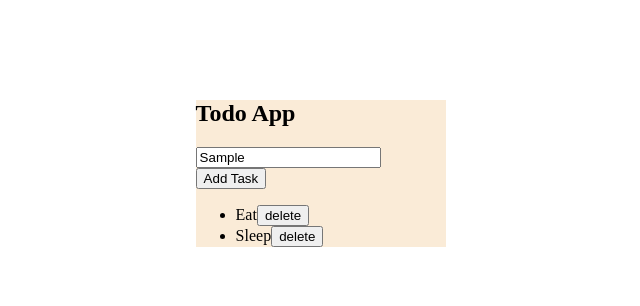
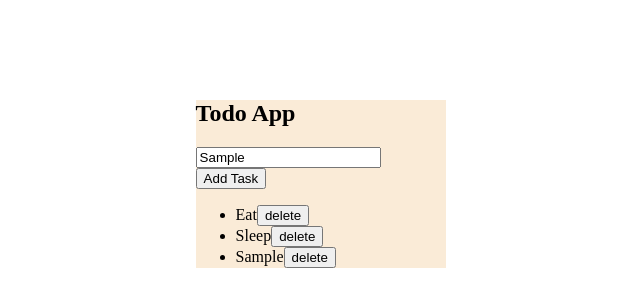
Before and after one commit to vdjamod/Todo, a plain HTML site: page index.html in a window 1280 px wide. Both pictures are taken after typing "Sample" into the empty fields and a click on the button "Add Task". Shown: the whole page, without its empty margins (318-958 px from the left). Drawn offline with Linux system fonts and the light colour scheme.

Commit message:
app.js Updeted

```diff
--- a/app.js
+++ b/app.js
@@ -0,0 +1,13 @@
+let submitBtn = document.getElementById("submitbtn");
+
+submitBtn.addEventListener("click", () => {
+  let work = document.getElementById("inputBox").value;
+  let ulList = document.getElementById("ulList");
+  let li = document.createElement("li");
+  li.innerHTML = work;
+  let deleteBtn = document.createElement("button");
+  deleteBtn.classList = "deleteBtn";
+  deleteBtn.innerText = "delete";
+  li.append(deleteBtn);
+  ulList.append(li);
+});
--- a/index.html
+++ b/index.html
@@ -1,20 +1,20 @@
 <!DOCTYPE html>
 <html lang="en">
   <head>
-    <meta charset="UTF-8">
-    <meta name="viewport" content="width=device-width, initial-scale=1.0">
+    <meta charset="UTF-8" />
+    <meta name="viewport" content="width=device-width, initial-scale=1.0" />
     <title>Todo App</title>
-    <link rel="stylesheet" href="/style.css">
+    <link rel="stylesheet" href="/style.css" />
   </head>
   <body>
     <div class="main">
       <h2>Todo App</h2>
-        <input placeholder="enter your task">
-        <button>Add Task</button>
+      <input placeholder="enter your task" id="inputBox" />
+      <button id="submitbtn">Add Task</button>
 
-        <ul>
-            <li>Eat<button>delete</button></li>
-            <li>Sleep<button>delete</button></li>
+      <ul id="ulList">
+        <li>Eat<button id="deleteBtn">delete</button></li>
+        <li>Sleep<button id="deleteBtn">delete</button></li>
       </ul>
     </div>
 
```
Lines whose indentation alone changed are shown as unchanged.
